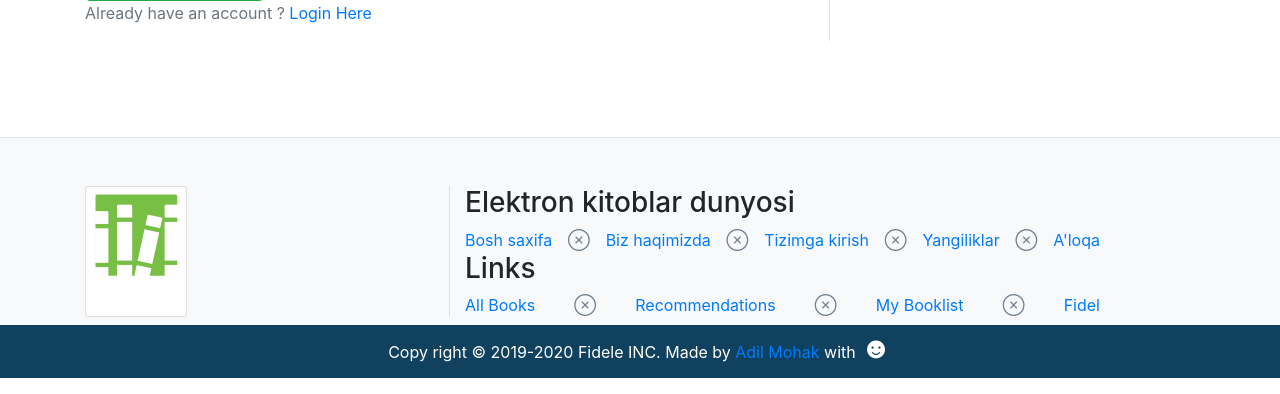
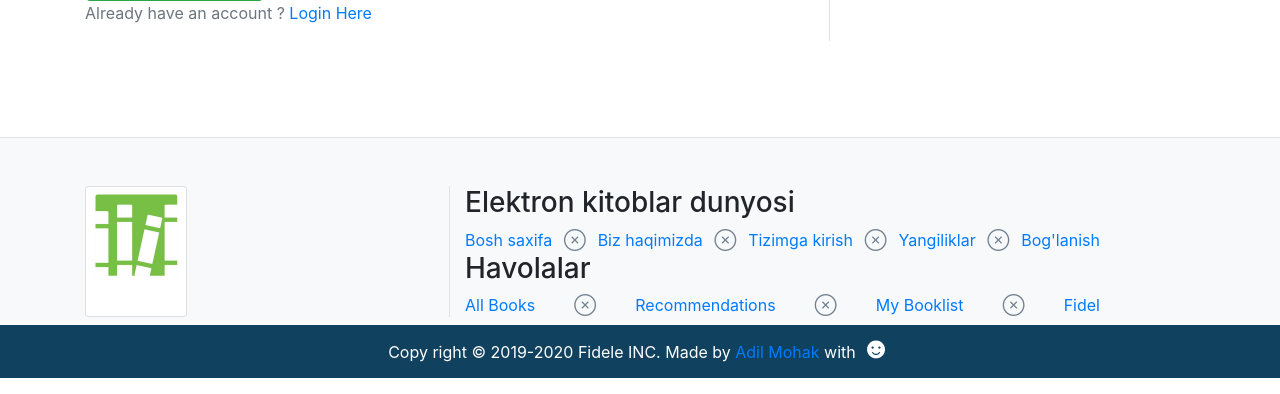
Before and after one commit to Xusanbek0039/django-book-webapp, a Django app: template templates/accounts/user_form.html in a window 1280 px wide. Shown: the part 406-800 px from the top of the page. Run offline with Django 3.2, Linux system fonts and the light colour scheme; the template is opened without the code that fills it, so the values that code supplies are empty; some libraries are stand-ins or nearby versions.

Commit message:
Update footer.html

```diff
--- a/templates/footer.html
+++ b/templates/footer.html
@@ -24,9 +24,9 @@
                     <a href="/"> Bosh saxifa </a> <span>&CircleTimes;</span> <a href="{% url 'pages:about' %}"> Biz haqimizda </a>
                     <span>&CircleTimes;</span>
                     <a href="/"> Tizimga kirish </a> <span>&CircleTimes;</span> <a href="{% url 'pages:news_events' %}"> Yangiliklar </a>
-                    <span>&CircleTimes;</span> <a href="{% url 'pages:contact' %}"> A'loqa </a>
+                    <span>&CircleTimes;</span> <a href="{% url 'pages:contact' %}"> Bog'lanish </a>
                 </div>
-                <h3>Links </h3>
+                <h3>Havolalar </h3>
                 <div class="d-flex justify-content-between">
                     <a href="{% url 'books:books' %}"> All Books </a> <span>&CircleTimes;</span> <a
                         href="{% url 'books:recommendation' %}"> Recommendations </a> <span>&CircleTimes;</span>
```
